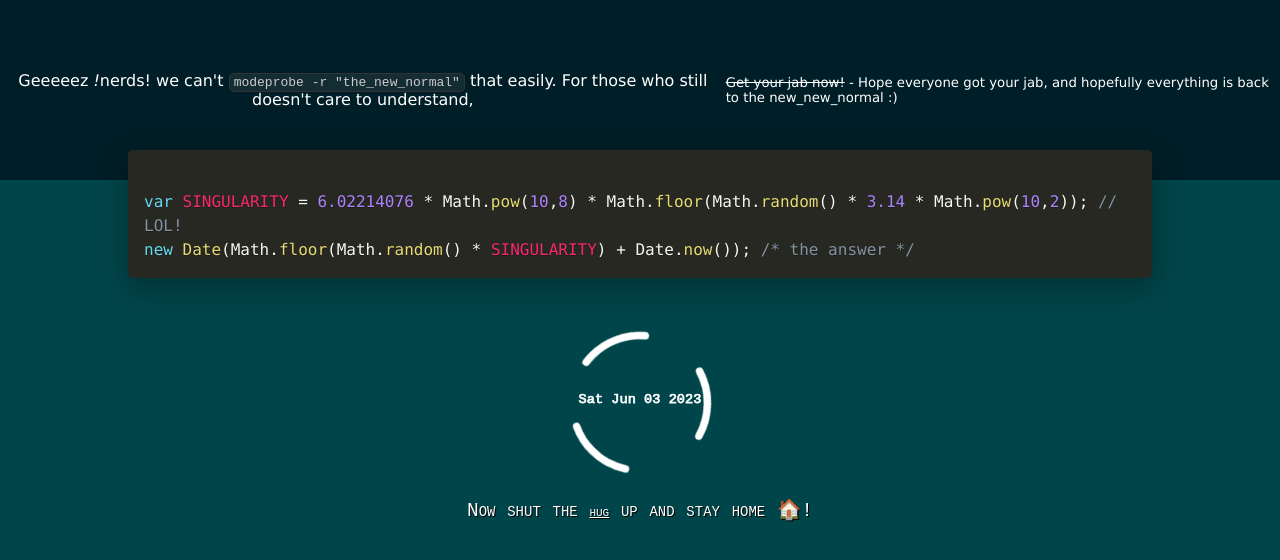
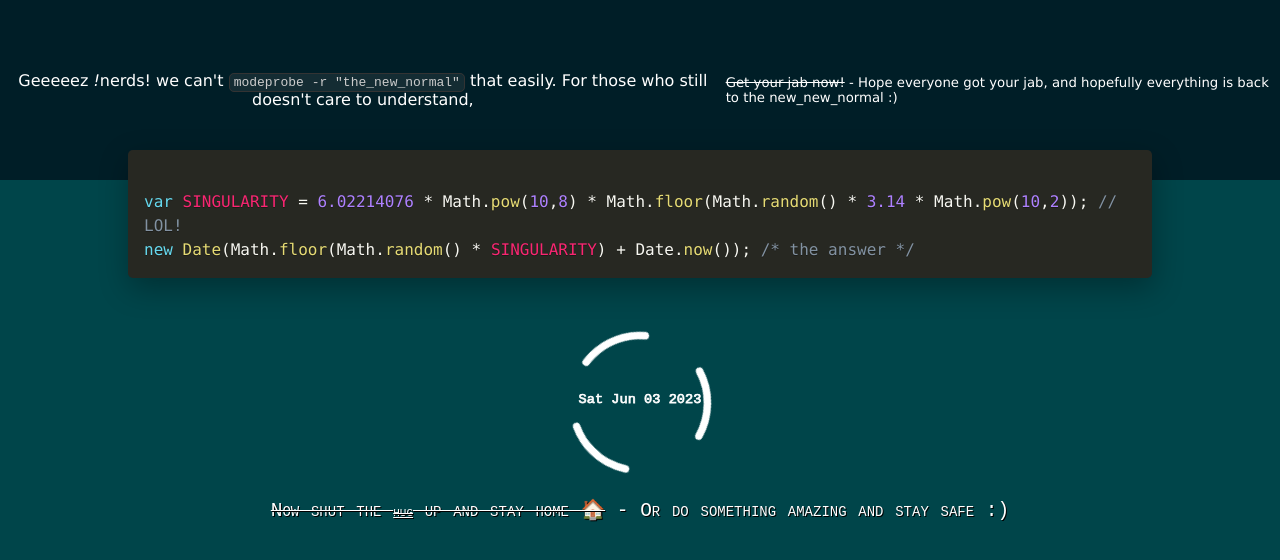
Before and after one commit to anandhumanoj/duck-warning, a plain HTML site: page index.html in a window 1280 px wide. Drawn offline with nearby package versions, Linux system fonts and the light colour scheme.

Commit message:
chore: you can now get back to the world by staying safe

```diff
--- a/index.html
+++ b/index.html
@@ -21,7 +21,7 @@
             <circle id="circleHook" cx="100" cy="100" r="90"/>
             <text id="textHook" x="50%" y="50%" text-anchor="middle" font-size="1.1em" font-family="monospace" fill="#ffffff">N/A</text>
         </svg>
-        <p class="tail">Now shut the <a href="https://lists.freedesktop.org/archives/dri-devel/2018-November/198581.html" target="blank">hug</a> up and stay home 🏠!</p>
+        <p class="tail"><s>Now shut the <a href="https://lists.freedesktop.org/archives/dri-devel/2018-November/198581.html" target="blank">hug</a> up and stay home 🏠</s> - Or do something amazing and stay safe :) </p>
     </main>
 </body>
 <script src="https://cdnjs.cloudflare.com/ajax/libs/prism/1.20.0/prism.min.js"></script>
```
